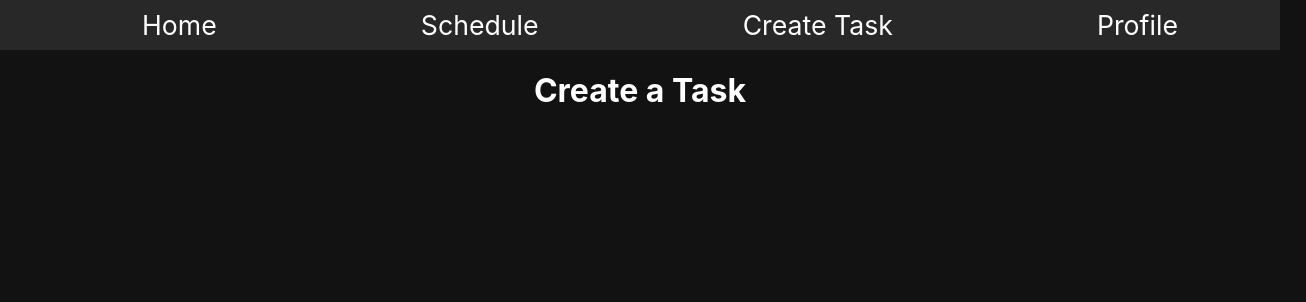
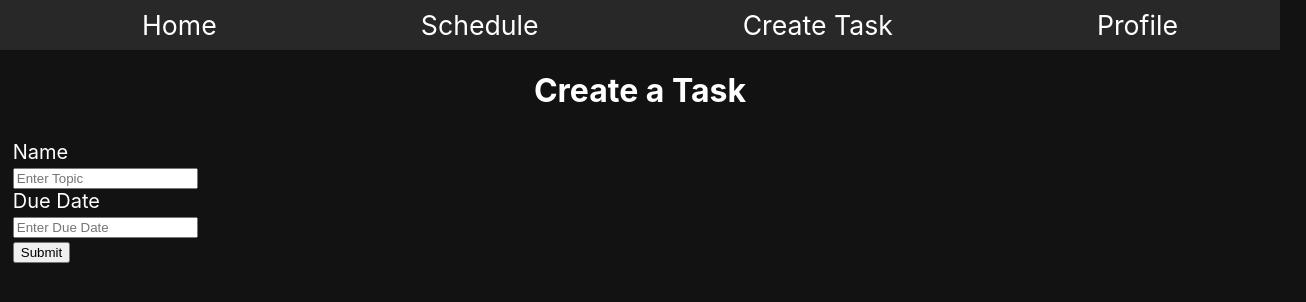
Before and after one commit to liamnicola/Todo, a React (Create React App) app: page /Create in a window 1280 px wide. Shown: the top 302 px of the page, 1306 px wide, since content can reach past the window. Built offline with nearby package versions, Linux system fonts and the light colour scheme.

Commit message:
create todo form started

```diff
--- /dev/null
+++ b/src/Components/CreateTodo.js
@@ -0,0 +1,32 @@
+import React from "react";
+import PropTypes from "prop-types";
+import styled from "styled-components";
+
+const StyledForm = styled.form`
+  display: block;
+  justify-content: center;
+  width: 100%;
+  padding: 0.5rem 0.8rem 0.5rem 0.8rem;
+  margin: 0.9vw 0;
+  border: 0;
+  border-radius: 5px;
+  font-size: 20px;
+`;
+
+function CreateTodo(props) {
+  return (
+    <StyledForm>
+      <label for="name">Name</label>
+      <br />
+      <input type="text" id="name" placeholder="Enter Topic" />
+      <br />
+      <label for="due">Due Date</label>
+      <br />
+      <input type="text" id="due" placeholder="Enter Due Date" />
+      <br />
+      <button type="submit">Submit</button>
+    </StyledForm>
+  );
+}
+
+export default CreateTodo;
--- a/src/Components/Todos.js
+++ b/src/Components/Todos.js
@@ -10,14 +10,14 @@ const StyledRootDiv = styled.div`
   align-items: center;
   width: 50%;
   border-radius: 25px;
-    font-size: 18pt
+  font-size: 18pt;
 `;
 
 const StyledP = styled.p`
     align-items: center;
     margin-bottom- 100px;
 
-`
+`;
 
 /*function timeLeft(due, props){
     const date = new Date().getDate();
@@ -30,19 +30,23 @@ const StyledP = styled.p`
 
 }
 */
-function Todos(props){
-
-    const {todo} = props;
-    const singleTodo = todo.map((e) => <StyledRootDiv key={e.id}>{e.name + ' ' + e.due}</StyledRootDiv>)
+function Todos(props) {
+  const { todo } = props;
+  const singleTodo = todo.map((e) => (
+    <StyledRootDiv key={e.id}>{e.name + " " + e.due}</StyledRootDiv>
+  ));
+  const due = props.todo.due;
+  const date = new Date();
+  const countdown = due - date;
   return (
-
-        <div>{singleTodo}</div>
-
-    )
+    <div>
+      {singleTodo} + {countdown}
+    </div>
+  );
 }
 
 Todos.propTypes = {
-    todo: PropTypes.array.isRequired
+  todo: PropTypes.array.isRequired,
 };
 
 export default Todos;
--- a/src/Views/Create.js
+++ b/src/Views/Create.js
@@ -1,10 +1,14 @@
 import React from "react";
+import CreateTodo from "../Components/CreateTodo";
 
-function Profile(){
+function Profile() {
+  return (
+    <div>
+      <h1>Create a Task</h1>
 
-    return (
-        <h1>Create a Task</h1>
-    )
+      <CreateTodo />
+    </div>
+  );
 }
 
 export default Profile;
```
Lines whose indentation alone changed are shown as unchanged.
